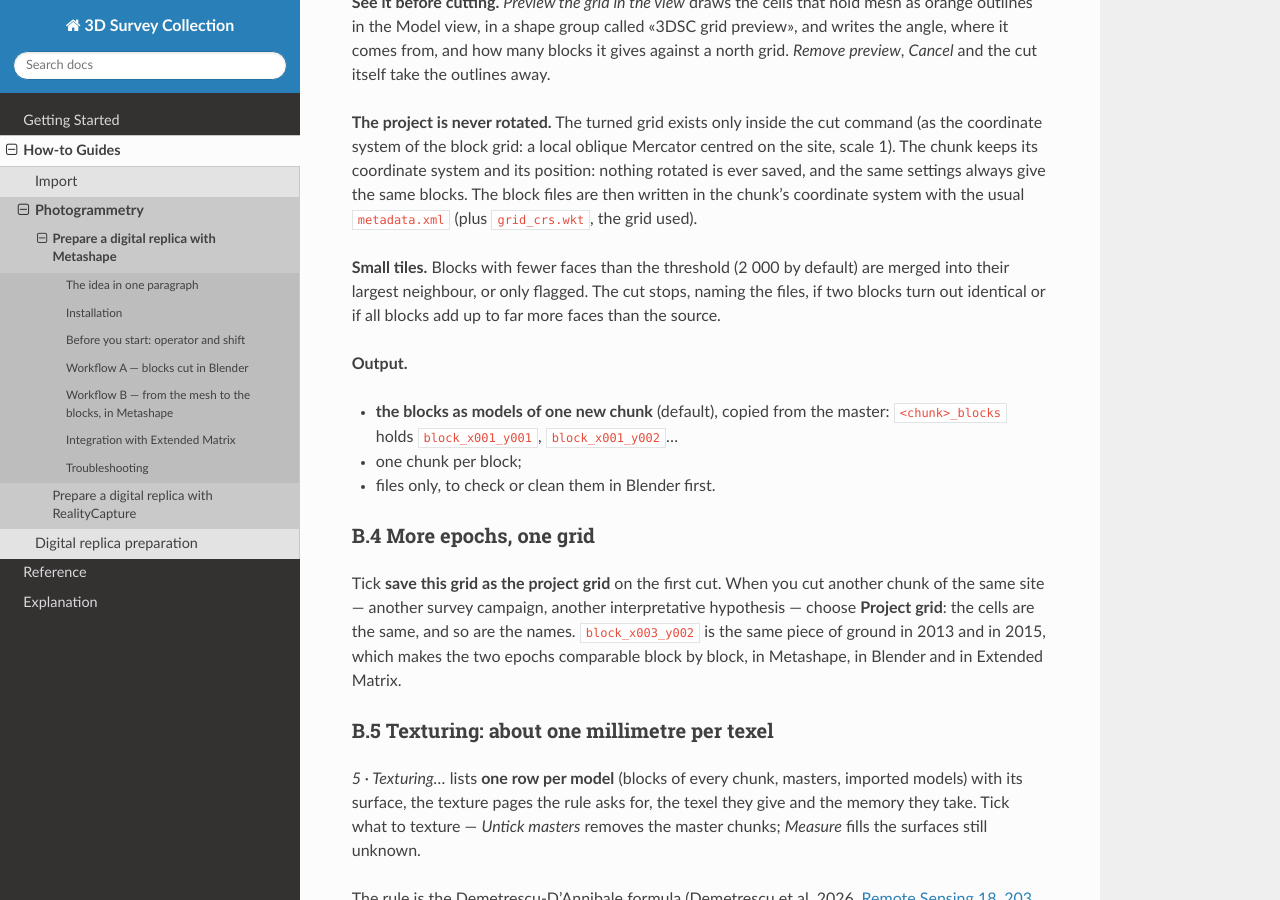
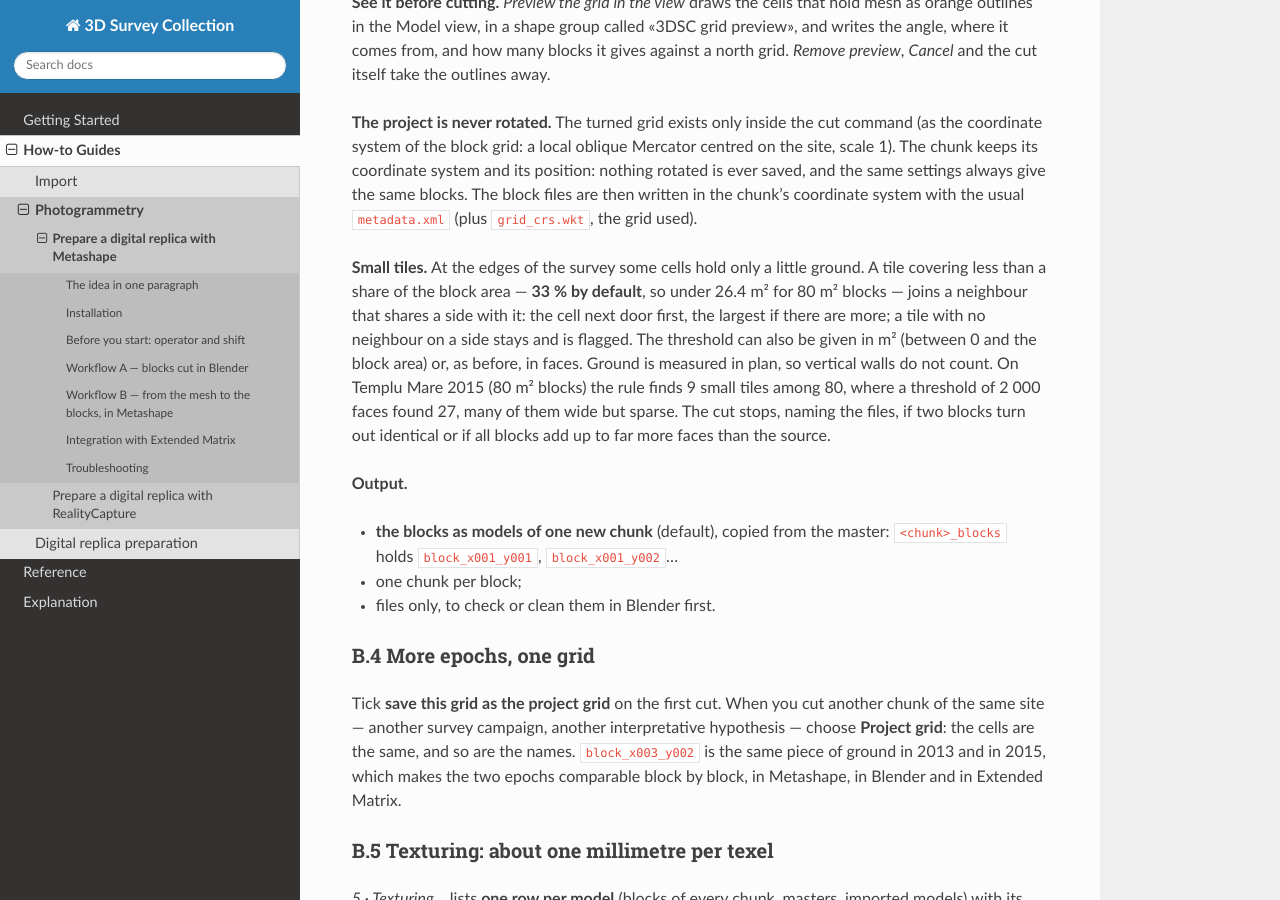
Before and after one commit to zalmoxes-laran/3D-survey-collection-doc, a Sphinx documentation site: the page built from docs/how-to/photogrammetry/prepare-with-metashape.rst, in a window 1280 px wide and 900 px high, scrolled down 5674 px. Built offline with Sphinx 7.4.7 and the Read the Docs theme 3.1.0, drawn with Linux system fonts in a browser that asks for light colours.

Commit message:
3DSC for Metashape: small tiles by the ground they cover (33 % of the block by default)

```diff
--- a/docs/how-to/photogrammetry/prepare-with-metashape.rst
+++ b/docs/how-to/photogrammetry/prepare-with-metashape.rst
@@ -298,8 +298,15 @@ position: nothing rotated is ever saved, and the same settings always give
 the same blocks. The block files are then written in the chunk's coordinate
 system with the usual ``metadata.xml`` (plus ``grid_crs.wkt``, the grid used).
 
-**Small tiles.** Blocks with fewer faces than the threshold (2 000 by
-default) are merged into their largest neighbour, or only flagged. The cut
+**Small tiles.** At the edges of the survey some cells hold only a little
+ground. A tile covering less than a share of the block area — **33 % by
+default**, so under 26.4 m² for 80 m² blocks — joins a neighbour that shares a
+side with it: the cell next door first, the largest if there are more; a tile
+with no neighbour on a side stays and is flagged. The threshold can also be
+given in m² (between 0 and the block area) or, as before, in faces. Ground is
+measured in plan, so vertical walls do not count. On Templu Mare 2015 (80 m²
+blocks) the rule finds 9 small tiles among 80, where a threshold of 2 000
+faces found 27, many of them wide but sparse. The cut
 stops, naming the files, if two blocks turn out identical or if all blocks
 add up to far more faces than the source.
 
--- a/docs/reference/tools/metashape-tool.rst
+++ b/docs/reference/tools/metashape-tool.rst
@@ -94,7 +94,10 @@ of a target density counts as that master.
   mesh as shapes of the group «3DSC grid preview»;
 - **Save this grid as the project grid** (``doc.meta["3dsc_grid"]``: grid
   CRS, origin, side, bearing);
-- **Small tiles under (faces)**: merged into the largest neighbour or flagged;
+- **Small tiles under**: a share of the block area (33 % by default), m² of
+  ground (between 0 and the block area) or faces; each small tile is merged
+  into a tile that shares a side — the cell next door first, then the largest
+  — or only flagged. Ground is the plan area of the faces;
 - **Output**: the blocks as models of one new chunk (``<chunk>_blocks``) ·
   one chunk per block · files only; **Master** for the new chunk(s);
 - **Folder**: ``<chunk>_workflow_blocks`` with the blocks, ``metadata.xml``
```
